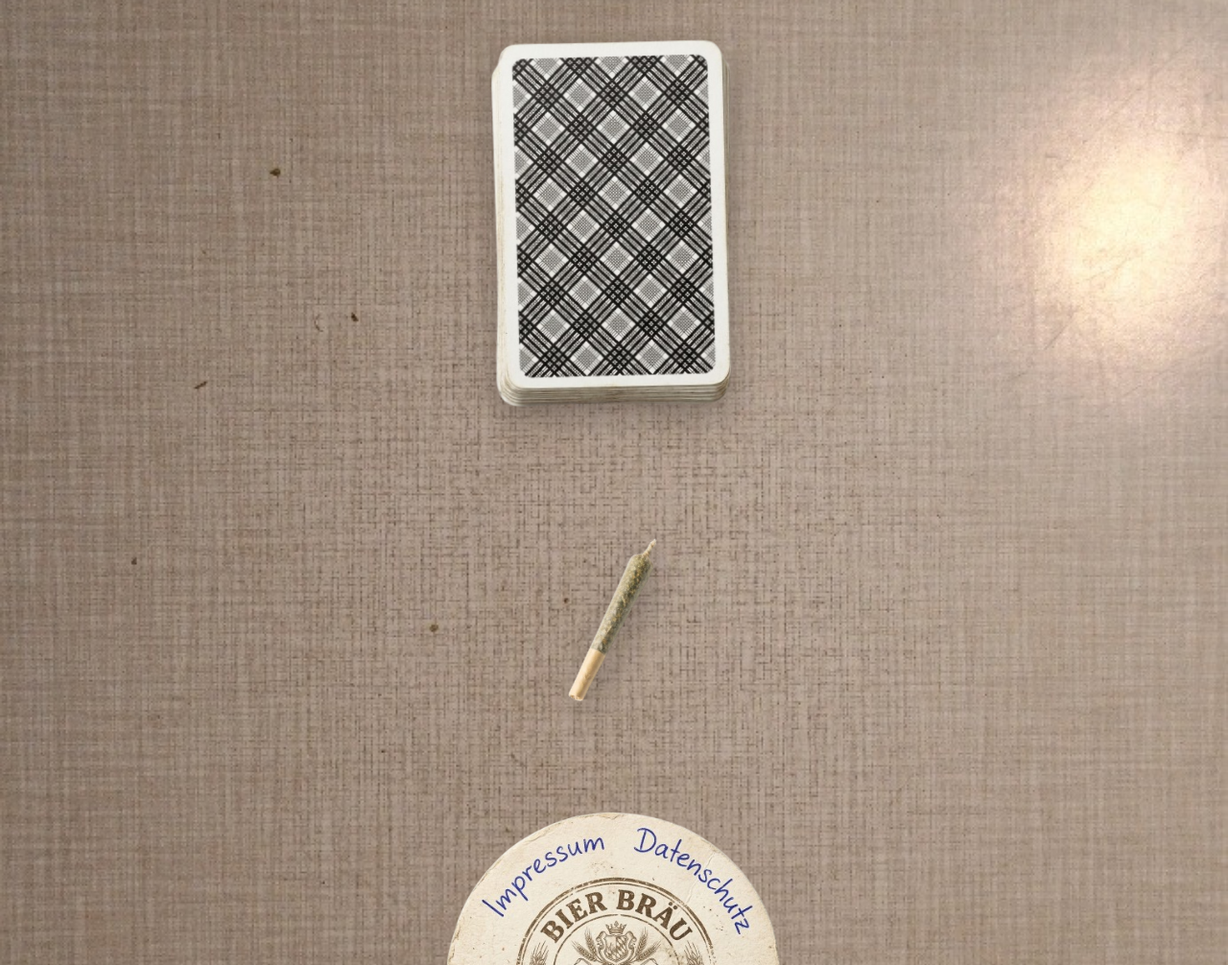
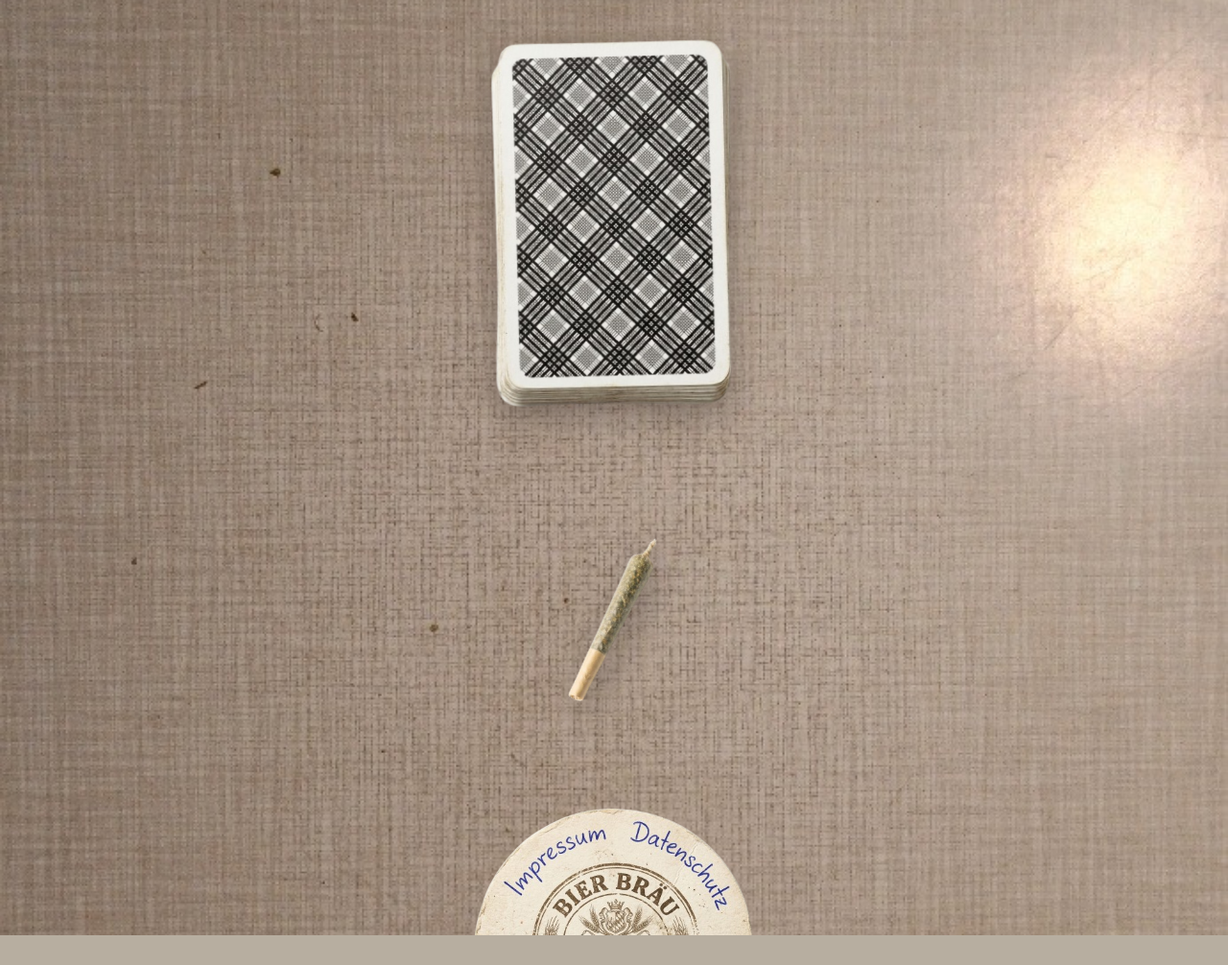
Before and after one commit to norbgali85-Nuc/grosnsimma, a plain HTML site: page index.html in a window 1280 px wide. Shown: the part 285-1291 px from the top of the page at 96% size. After the commit the page ends 1260 px from the top, so only its background shows below. Drawn offline with Linux system fonts and the light colour scheme.

Commit message:
Update index.html

```diff
--- a/index.html
+++ b/index.html
@@ -51,7 +51,7 @@
       gap: 24px;
     }
 
-    /* 1. GROSN SIMMA Karte & 2. Kartenstapel: optisch gleiche Größe */
+    /* 1. GROSN SIMMA Karte & 2. Kartenstapel: gleiche Größe */
     .karte-block {
       width: min(88vw, 370px);
     }
@@ -123,7 +123,6 @@
         drop-shadow(0 12px 18px rgba(20, 16, 12, 0.34));
     }
 
-    /* Stapel an die Kartengröße angeglichen */
     .stapel-objekt {
       width: min(74vw, 310px);
       transform: rotate(-1.5deg);
@@ -134,7 +133,7 @@
       transform: rotate(-0.5deg) scale(1.015);
     }
 
-    /* 3. Joint: deutlicher, hochkantiger & auf Kartenlänge */
+    /* 3. Joint: hochkantiger & etwa auf Kartenlänge */
     .joint-objekt {
       width: auto;
       height: clamp(250px, 56vw, 320px);
@@ -151,13 +150,13 @@
       height: 100%;
     }
 
-    /* 4. Bierdeckel: näher am Joint, weiter hochgeschoben */
+    /* 4. Bierdeckel: in Relation zu Karte/Stapel/Joint angepasst, nah am Joint */
     .bierdeckel-abschluss {
       position: relative;
-      width: min(92vw, 410px);
-      height: calc(min(92vw, 410px) * 0.48);
+      width: min(78vw, 340px);
+      height: calc(min(78vw, 340px) * 0.46);
       overflow: hidden;
-      margin-top: 6px;
+      margin-top: 8px;
       flex-shrink: 0;
     }
 
@@ -169,12 +168,12 @@
       -webkit-user-drag: none;
     }
 
-    /* Klickflächen passgenau auf Impressum und Datenschutz, nur grüner Schein */
+    /* Klickflächen passgenau über Kugelschreiber-Impressum & Kugelschreiber-Datenschutz */
     .kuli-hotspot {
       position: absolute;
-      top: 12%;
-      width: 28%;
-      height: 30%;
+      top: 14%;
+      width: 34%;
+      height: 34%;
       background: transparent;
       border: none;
       border-radius: 999px;
@@ -186,19 +185,19 @@
     .kuli-hotspot:hover,
     .kuli-hotspot:focus-visible {
       background-color: var(--grasgruen-schein);
-      box-shadow: 0 0 14px var(--grasgruen-schein);
+      box-shadow: 0 0 12px var(--grasgruen-schein);
       text-decoration: none;
       outline: none;
     }
 
     .hotspot-impressum {
-      left: 19%;
-      transform: rotate(-22deg);
+      left: 11%;
+      transform: rotate(-28deg);
     }
 
     .hotspot-datenschutz {
-      right: 17%;
-      transform: rotate(22deg);
+      right: 11%;
+      transform: rotate(28deg);
     }
 
     /* Dialoge für Blatt, Stoff, Impressum & Datenschutz */
@@ -335,8 +334,8 @@
         height: 310px;
       }
       .bierdeckel-abschluss {
-        width: 420px;
-        height: 195px;
+        width: 350px;
+        height: 162px;
       }
     }
   </style>
```
